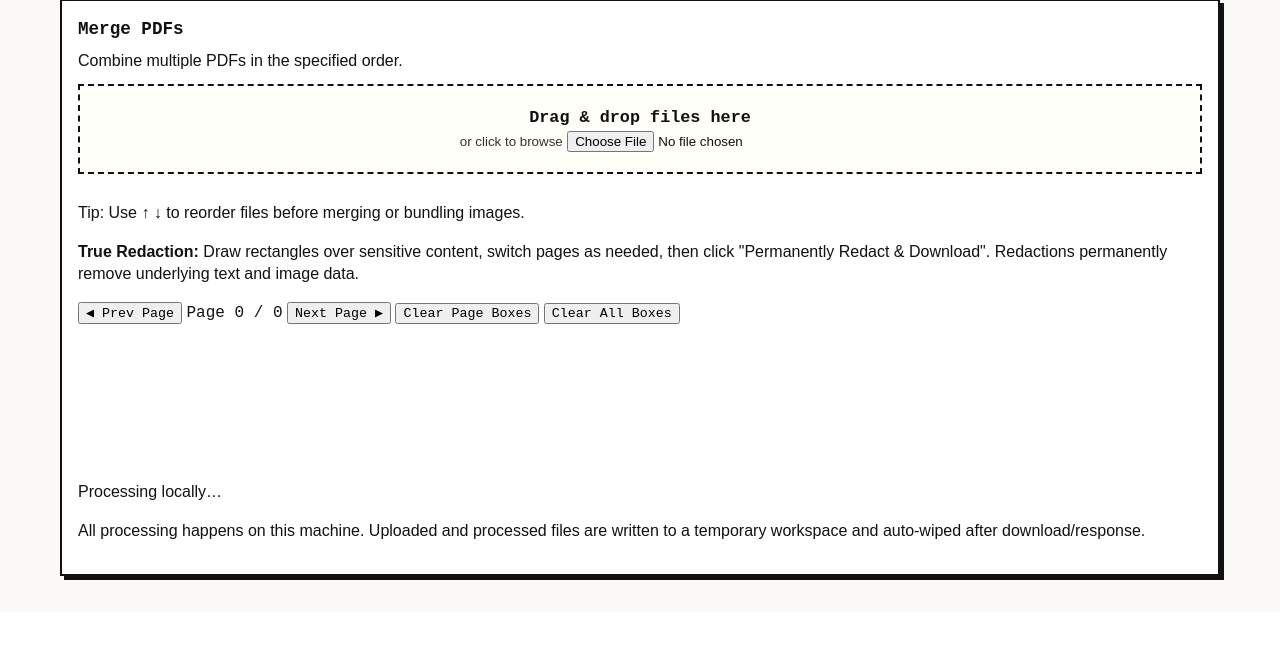
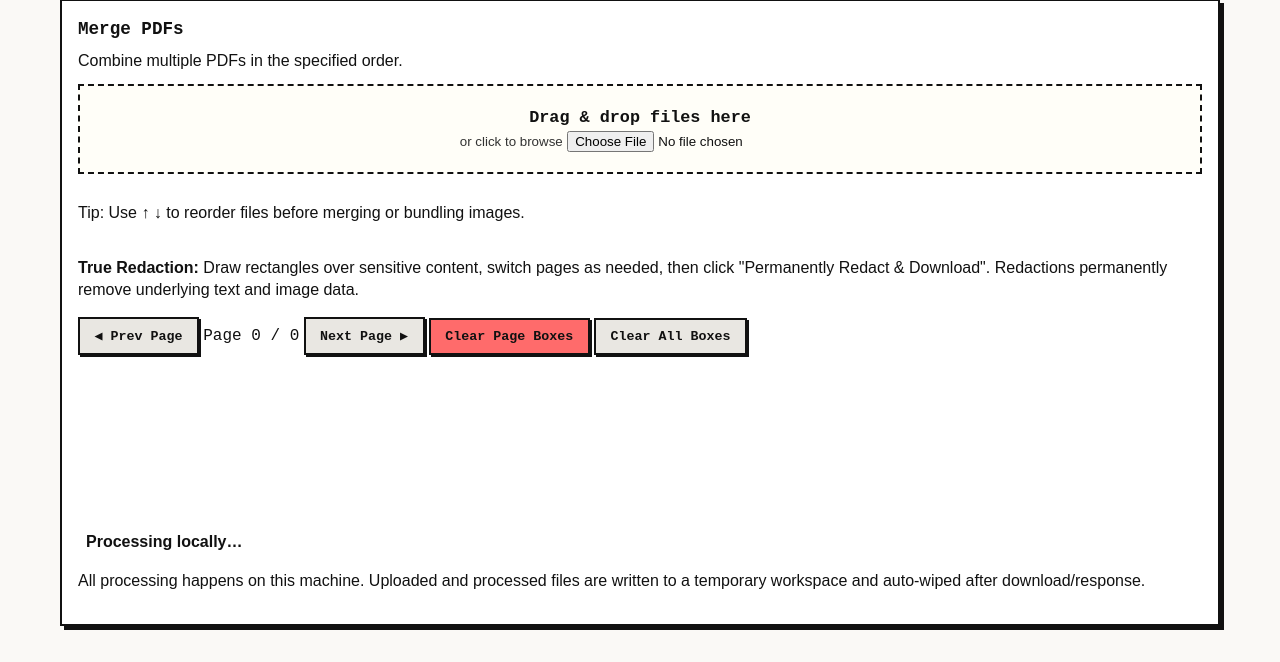
Before and after one commit to soumildeopuria123/vaultpdf-studio, a FastAPI app: page / in a window 1280 px wide. Shown: the part 529-1191 px from the top of the page. Before the commit the page ends 1109 px from the top, so only its background shows below. Run offline with FastAPI, Linux system fonts and the light colour scheme; a map, chart or similar area stays blank.

Commit message:
style: style drop zone, file list and loading spinner

```diff
--- a/static/css/brutalist.css
+++ b/static/css/brutalist.css
@@ -148,3 +148,43 @@ h2 { font-size: 1.1rem; margin: 0 0 0.5rem; }
   font-weight: 700;
   box-shadow: 1px 1px 0 #111;
 }
+.icon-btn:hover { background: #ddd; }
+
+.options { display: grid; gap: 0.6rem; margin: 0.75rem 0; }
+.field { display: grid; gap: 0.25rem; }
+.field.inline { grid-template-columns: repeat(auto-fit, minmax(160px, 1fr)); gap: 0.6rem; }
+label { font-weight: 700; font-size: 0.9rem; }
+input[type="text"], input[type="number"], input[type="password"], select {
+  width: 100%;
+  padding: 0.5rem 0.55rem;
+  border: var(--border);
+  background: #fff;
+  font-size: 0.95rem;
+  color: var(--ink);
+  border-radius: 0;
+}
+input:focus, select:focus, button:focus { outline: 3px solid var(--sky); outline-offset: 1px; }
+
+.actions { display: flex; flex-wrap: wrap; gap: 0.5rem; margin-top: 0.75rem; }
+.btn {
+  border: var(--border);
+  box-shadow: var(--shadow-sm);
+  padding: 0.55rem 0.9rem;
+  font-weight: 800;
+  cursor: pointer;
+  background: var(--gray);
+  color: var(--ink);
+}
+.btn.primary { background: var(--yellow); }
+.btn.mint { background: var(--mint); }
+.btn.coral { background: var(--coral); }
+.btn.sky { background: var(--sky); }
+.btn:disabled { opacity: 0.55; cursor: not-allowed; }
+
+.loading {
+  display: inline-flex;
+  align-items: center;
+  gap: 0.5rem;
+  font-weight: 700;
+  margin-top: 0.5rem;
+}
```
